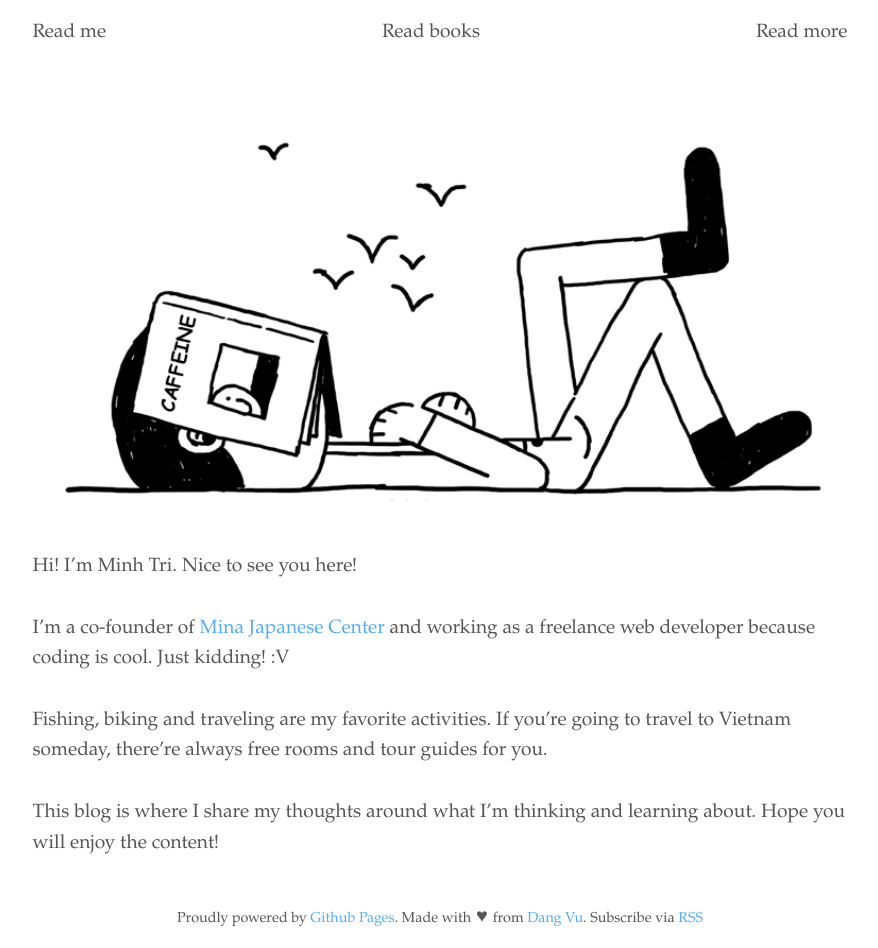
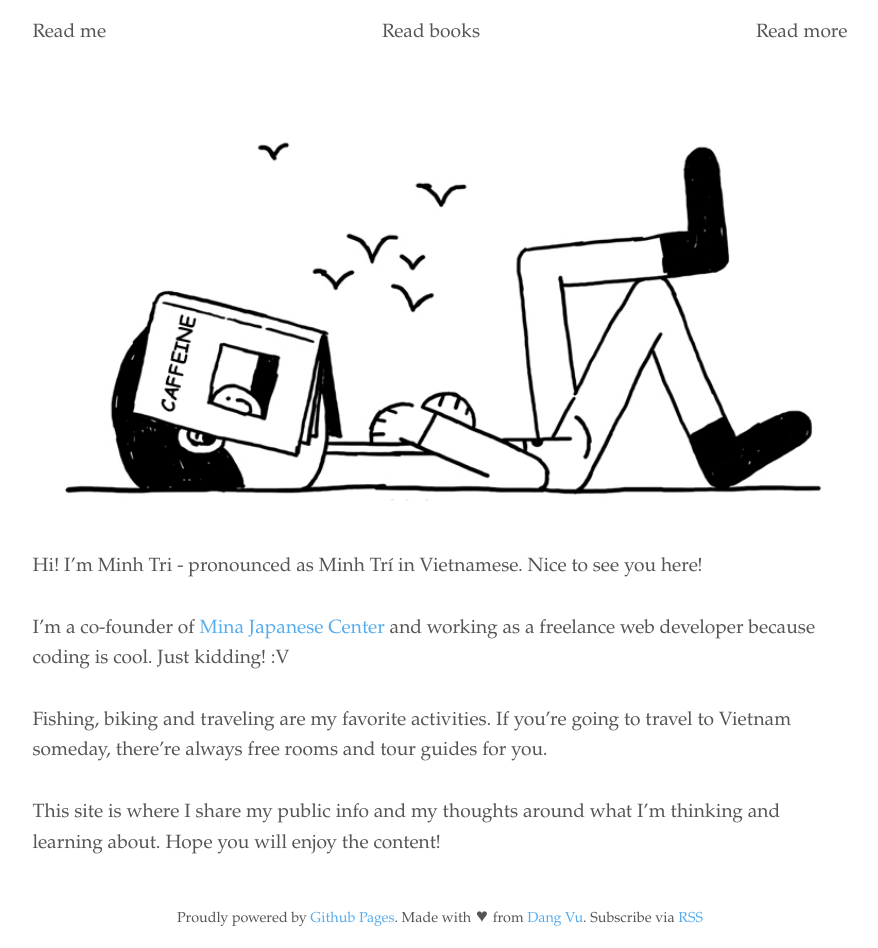
Before and after one commit to i30/i30.github.io, a Jekyll site: the page built from about.md, in a window 1280 px wide. Shown: the whole page, without its empty margins (200-1078 px from the left). Built offline with Jekyll 4.4.1, drawn with Linux system fonts in a browser that asks for light colours; comment, search, counter and statistics services are not loaded.

Commit message:
update personal info

```diff
--- a/about.md
+++ b/about.md
@@ -3,10 +3,10 @@ layout: about
 title: Read me
 permalink: /about/
 ---
-Hi! I'm Minh Tri. Nice to see you here!
+Hi! I'm Minh Tri - pronounced as Minh Trí in Vietnamese. Nice to see you here!
 
 I'm a co-founder of [Mina Japanese Center](https://en.mina.edu.vn) and working as a freelance web developer because coding is cool. Just kidding! :V
 
 Fishing, biking and traveling are my favorite activities. If you're going to travel to Vietnam someday, there're always free rooms and tour guides for you.
 
-This blog is where I share my thoughts around what I'm thinking and learning about. Hope you will enjoy the content!
+This site is where I share my public info and my thoughts around what I'm thinking and learning about. Hope you will enjoy the content!
```
